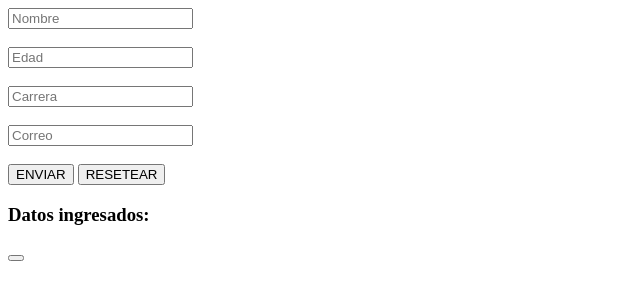
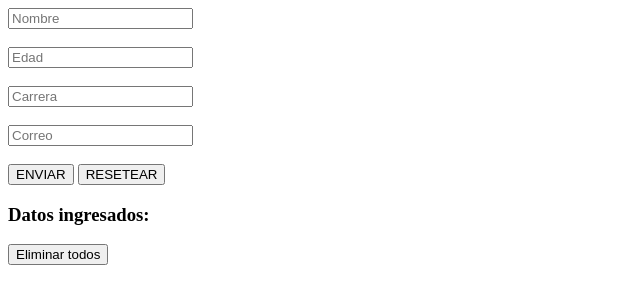
Before and after one commit to David-MT1/dawteoria02, a plain HTML site: page index.html in a window 1280 px wide. Shown: the whole page, without its empty margins (0-640 px from the left). Drawn offline with Linux system fonts and the light colour scheme.

Commit message:
commit de funcion clean

```diff
--- a/index.html
+++ b/index.html
@@ -18,8 +18,9 @@
     </form>
 
     <h3>Datos ingresados:</h3>
-    <p id="resultado"></p>
-    <button id=" "></button>
+    <button onclick="clean()">Eliminar todos</button>
+    <div id="resultado"></div>
+
 
 
 </body>
```
Also changed, not shown: script.js (+11 -0 lines).
